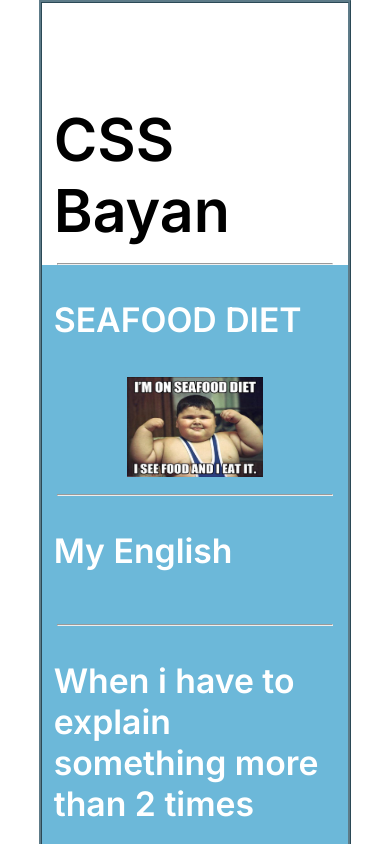
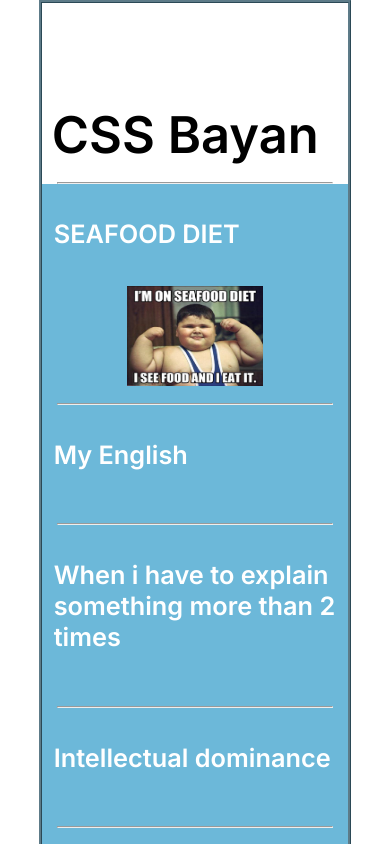
Before and after one commit to NikkoBogo/cssBayan, a plain HTML site: page cssBayan/index.html in a window 390 px wide. Drawn offline with Linux system fonts and the light colour scheme.

Commit message:
docs: update style.css(mon, mar 13, 2023)

```diff
--- a/cssBayan/style.css
+++ b/cssBayan/style.css
@@ -339,7 +339,7 @@ main{
 .notrunner-dropdown:active{
     opacity: 0.7;
 }
-@media screen and (max-width: 1920px) and (max-height: 1080px) {
+@media screen and (max-width: 1920px) and (min-width: 820px){
     img{
         display: block;
     }
@@ -675,7 +675,7 @@ main{
         opacity: 0.7;
     }
 }
-@media screen and (max-width: 820px) and (max-height: 1180px) {
+@media screen and (max-width: 820px) and (min-width: 320px){
     img{
         display: block;
     }
@@ -687,11 +687,11 @@ main{
         appearance: none;
     }
     h1{
-        font-size: 7vh;
-        padding-left: 3vw;
+        font-size: 6vh;
+        padding-left: 2.5vw;
     }
     h2{
-        font-size: 4vh;
+        font-size: 3vh;
         width: 100%;
         color: white;
         padding-left: 3vw;
@@ -1011,7 +1011,7 @@ main{
         opacity: 0.7;
     }
 }
-@media screen and (max-width: 321px) and (max-height: 569px) {
+@media screen and (max-width: 320px) and (min-width: 0) {
     img{
         display: block;
     }
@@ -1023,11 +1023,11 @@ main{
         appearance: none;
     }
     h1{
-        font-size: 7vh;
+        font-size: 5vh;
         padding-left: 3vw;
     }
     h2{
-        font-size: 4vh;
+        font-size: 2.5vh;
         width: 100%;
         color: white;
         padding-left: 3vw;
```
